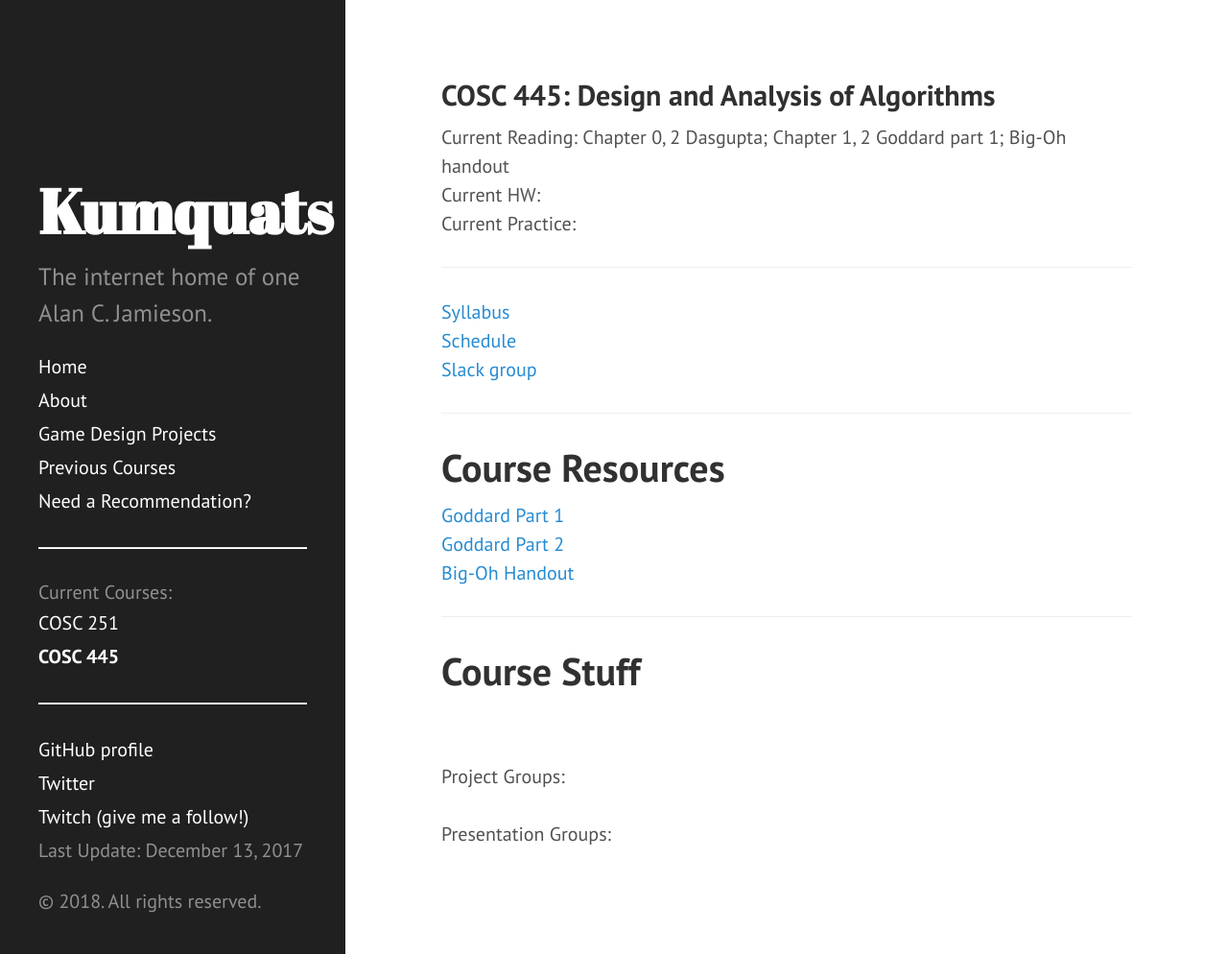
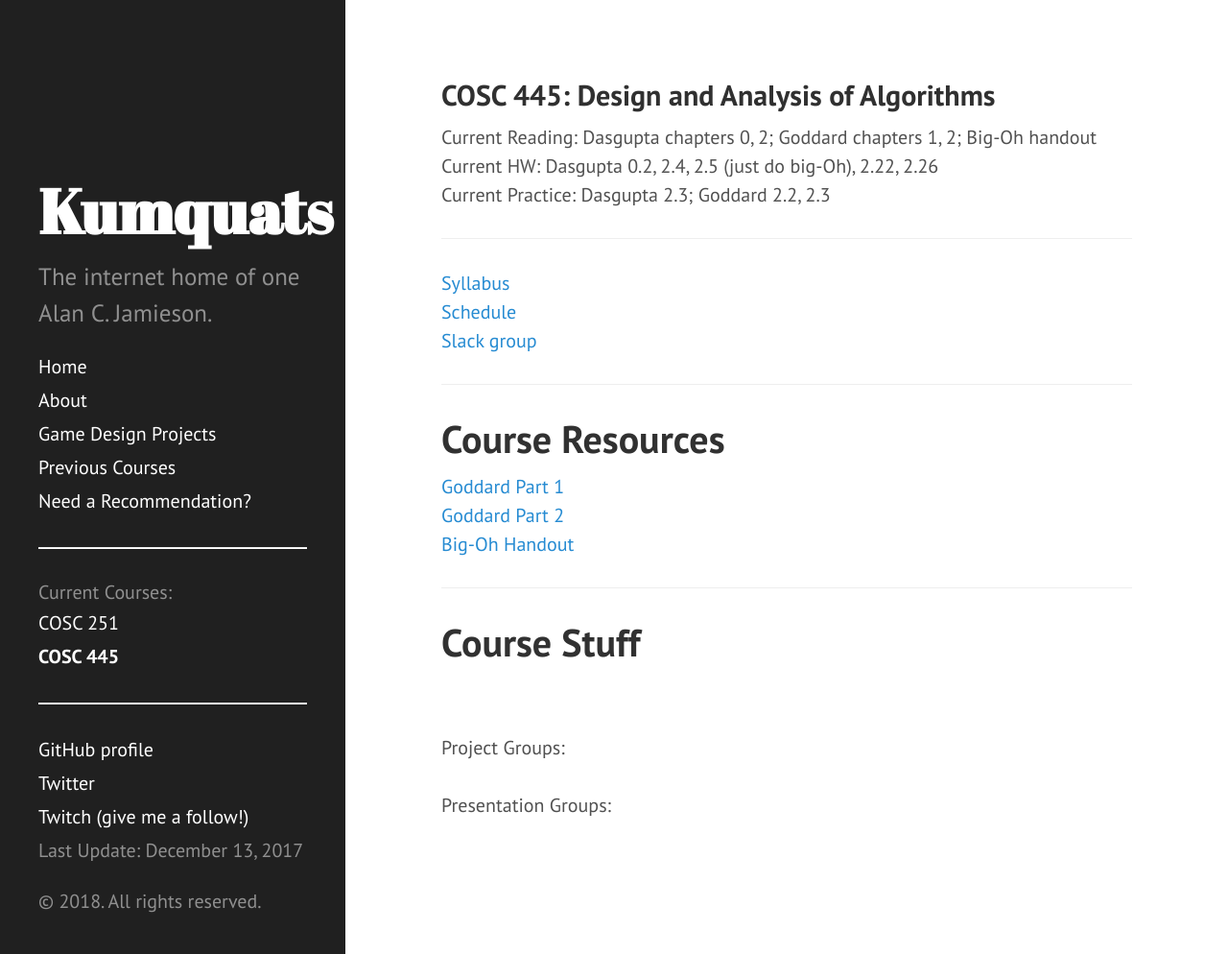
Before and after one commit to ripark/ripark.github.io, a Jekyll site: the page built from s18/cosc445.html, in a window 1280 px wide and 994 px high. Shown: the whole window at 96% size. Built offline with Jekyll 4.4.1, drawn with Linux system fonts in a browser that asks for light colours; Markdown is read by kramdown in place of the engine named in the settings.

Commit message:
445 weekly update

```diff
--- a/s18/cosc445.html
+++ b/s18/cosc445.html
@@ -4,11 +4,11 @@ title: "COSC 445: Design and Analysis of Algorithms"
 shorttitle: "COSC 445"
 ---
 
-Current Reading: Chapter 0, 2 Dasgupta; Chapter 1, 2 Goddard part 1; Big-Oh handout
+Current Reading: Dasgupta chapters 0, 2; Goddard chapters 1, 2; Big-Oh handout
 <br>
-Current HW:
+Current HW: Dasgupta 0.2, 2.4, 2.5 (just do big-Oh), 2.22, 2.26
 <br>
-Current Practice:
+Current Practice: Dasgupta 2.3; Goddard 2.2, 2.3
 <br>
 <hr>
 <a href="http://ripark.github.io/s18/COSC445SillyBus.pdf">Syllabus</a>
```
